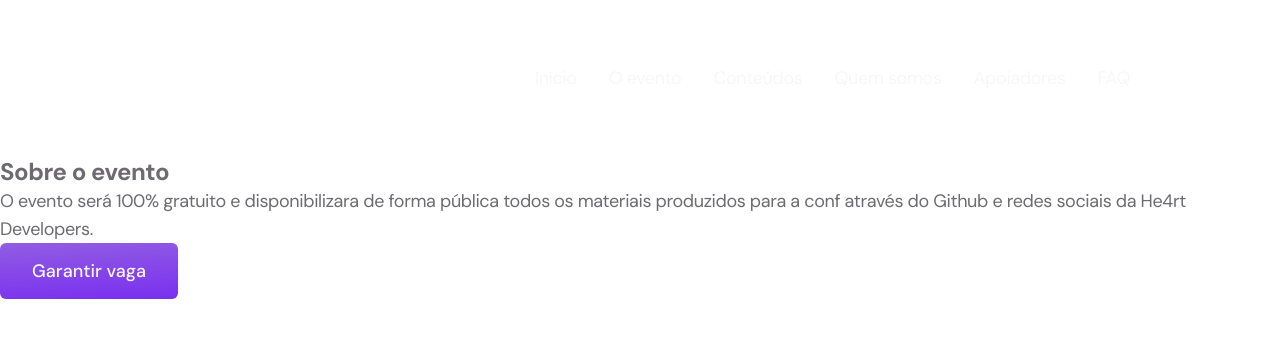
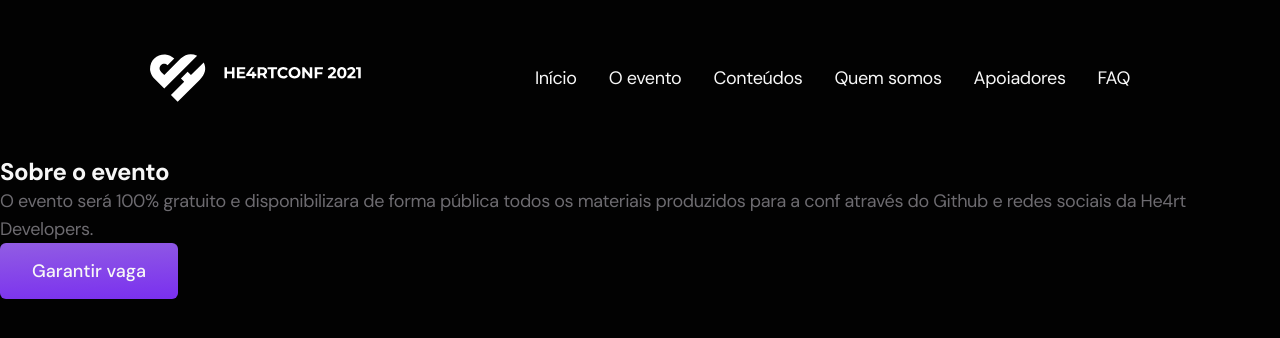
Before and after one commit to he4rt/he4rtconf-landing, a Next.js app: page / in a window 1280 px wide. Shown: the top 338 px of the page. Built offline with nearby package versions, Linux system fonts and the light colour scheme.

Commit message:
feat(ui): create theme

```diff
--- a/src/components/Button/styles.ts
+++ b/src/components/Button/styles.ts
@@ -1,8 +1,16 @@
-import styled from 'styled-components'
+import styled, { css } from 'styled-components'
 
 export const WrapperButton = styled.button`
-  background: linear-gradient(356.91deg, #782cf0 -7.12%, #996cdf 133.4%);
-  color: #f7f7f7;
+  ${({ theme }) => css`
+    background: ${theme.colors.purpleLightGradient};
+    color: ${theme.colors.white};
+    font-weight: ${theme.font.weight.normal};
+    font-size: ${theme.font.sizes.small};
+
+    &:hover {
+      background: ${theme.colors.purpleDarkGradient};
+    }
+  `}
 
   padding: 1.6rem 3.2rem;
   border-radius: 6px;
@@ -13,11 +21,4 @@ export const WrapperButton = styled.button`
   border: none;
   outline: none;
   cursor: pointer;
-
-  font-weight: 500;
-  font-size: 1.8rem;
-
-  &:hover {
-    background: linear-gradient(356.91deg, #3c157b -7.12%, #6e4ea0 133.4%);
-  }
 `
--- a/src/components/Header/styles.ts
+++ b/src/components/Header/styles.ts
@@ -1,4 +1,4 @@
-import styled from 'styled-components'
+import styled, { css } from 'styled-components'
 
 export const WrapperHeader = styled.header`
   width: 100%;
@@ -15,18 +15,20 @@ export const WrapperLinks = styled.div`
 `
 
 export const Link = styled.a`
-  font-family: 'DM Sans';
-  font-weight: 400;
-  font-size: 1.8rem;
+  ${({ theme }) => css`
+    font-weight: ${theme.font.weight.light};
+    font-size: ${theme.font.sizes.small};
+    color: ${theme.colors.white};
+
+    &:hover {
+      color: ${theme.colors.purple};
+    }
+  `}
+
   line-height: 2.3rem;
   letter-spacing: -0.02em;
-  color: #f7f7f7;
   cursor: pointer;
   margin-right: 3.2rem;
-
-  &:hover {
-    color: #782bf1;
-  }
 
   &:last-child {
     margin-right: 0;
--- a/src/components/Text/styles.ts
+++ b/src/components/Text/styles.ts
@@ -1,10 +1,12 @@
-import styled from 'styled-components'
+import styled, { css } from 'styled-components'
 
 export const WrapperText = styled.p`
-  font-family: 'DM Sans';
-  font-weight: 400;
-  font-size: 1.8rem;
   line-height: 2.8rem;
   letter-spacing: -0.02em;
-  color: #6d6b70;
+
+  ${({ theme }) => css`
+    font-weight: ${theme.font.weight.light};
+    font-size: ${theme.font.sizes.small};
+    color: ${theme.colors.gray};
+  `}
 `
--- a/src/components/Title/index.tsx
+++ b/src/components/Title/index.tsx
@@ -4,7 +4,7 @@ export type TitleProps = {
   level: 1 | 2 | 3 | 4 | 5 | 6
   fontWeight: 400 | 600 | 700
   size: 'small' | 'medium' | 'huge'
-  color: 'light' | 'dark'
+  color: 'white' | 'gray'
   children: string
 }
 
@@ -13,7 +13,7 @@ const Title = ({
   level,
   fontWeight,
   size,
-  color = 'light'
+  color = 'white'
 }: TitleProps) => (
   <WrapperTitle level={level} fontWeight={fontWeight} size={size} color={color}>
     {children}
--- a/src/components/Title/styles.ts
+++ b/src/components/Title/styles.ts
@@ -1,30 +1,30 @@
-import styled, { css } from 'styled-components'
+import styled, { css, DefaultTheme } from 'styled-components'
 
 import { TitleProps } from '.'
 
 const wrapperTitleModifiers = {
-  small: () => css`
-    font-size: 2.4rem;
+  small: (theme: DefaultTheme) => css`
+    font-size: ${theme.font.sizes.medium};
   `,
 
-  medium: () => css`
-    font-size: 3.6rem;
+  medium: (theme: DefaultTheme) => css`
+    font-size: ${theme.font.sizes.large};
   `,
 
-  huge: () => css`
-    font-size: 5.2rem;
+  huge: (theme: DefaultTheme) => css`
+    font-size: ${theme.font.sizes.huge};
   `
 }
 
 export const WrapperTitle = styled.h1.attrs<TitleProps>(({ level }) => ({
   as: `h${level}`
 }))<TitleProps>`
-  ${({ fontWeight, size, color }) => css`
+  ${({ theme, fontWeight, size, color }) => css`
     font-weight: ${fontWeight};
     /* TODO mudar a verificação quando tiver o theme para passar somente as cores */
-    color: ${color === 'light' ? '#F7F7F7' : '#6D6B70'};
+    color: ${theme.colors[color]};
     letter-spacing: -0.02em;
 
-    ${!!size && wrapperTitleModifiers[size]}
+    ${!!size && wrapperTitleModifiers[size](theme)}
   `}
 `
--- a/src/pages/index.tsx
+++ b/src/pages/index.tsx
@@ -1,7 +1,9 @@
 import type { NextPage } from 'next'
 import Head from 'next/head'
+import { ThemeProvider } from 'styled-components'
 
 import GlobalStyles from 'styles/global'
+import theme from 'styles/theme'
 
 import Button from 'components/Button'
 import Title from 'components/Title'
@@ -10,7 +12,7 @@ import Header from 'components/Header'
 
 const Home: NextPage = () => {
   return (
-    <>
+    <ThemeProvider theme={theme}>
       <Head>
         <title>He4rt Conference | 2021</title>
         <meta
@@ -25,7 +27,7 @@ const Home: NextPage = () => {
       </Head>
       <GlobalStyles />
       <Header />
-      <Title color="dark" fontWeight={700} level={2} size="small">
+      <Title color="white" fontWeight={700} level={2} size="small">
         Sobre o evento
       </Title>
       <Text>
@@ -34,7 +36,7 @@ const Home: NextPage = () => {
         He4rt Developers.
       </Text>
       <Button>Garantir vaga</Button>
-    </>
+    </ThemeProvider>
   )
 }
 
--- a/src/styles/global.ts
+++ b/src/styles/global.ts
@@ -1,4 +1,4 @@
-import { createGlobalStyle } from 'styled-components'
+import { createGlobalStyle, css } from 'styled-components'
 
 const GlobalStyles = createGlobalStyle`
   * {
@@ -7,7 +7,10 @@ const GlobalStyles = createGlobalStyle`
     box-sizing: border-box;
     -webkit-font-smoothing: antialiased;
     -moz-osx-font-smoothing: grayscale;
-    font-family: 'DM Sans', sans-serif;
+    ${({ theme }) => css`
+      font-family: ${theme.font.family};
+    `}
+
     &::before,
     &::after {
       box-sizing: inherit;
@@ -17,6 +20,12 @@ const GlobalStyles = createGlobalStyle`
   html {
     font-size: 62.5%;
   }
+
+  body {
+    ${({ theme }) => css`
+      background-color: ${theme.colors.background};
+    `}
+  }
 `
 
 export default GlobalStyles
--- /dev/null
+++ b/src/styles/theme.ts
@@ -0,0 +1,32 @@
+const theme = {
+  font: {
+    family: 'DM Sans, sans-serif',
+    weight: {
+      light: 400,
+      normal: 500,
+      semibold: 600,
+      bold: 700
+    },
+    sizes: {
+      small: '1.8rem',
+      medium: '2.4rem',
+      large: '3.6rem',
+      huge: '5.2rem'
+    }
+  },
+  colors: {
+    background: '#020202',
+    black: '#0D0D0D',
+    secondBlack: '#0A0A0A',
+    gray: '#6d6b70',
+    purple: '#782BF1',
+    white: '#F7F7F7',
+    green: '#0CCA4A',
+    purpleLightGradient:
+      'linear-gradient(356.91deg, #782CF0 -7.12%, #996CDF 133.4%)',
+    purpleDarkGradient:
+      'linear-gradient(356.91deg, #3C157B -7.12%, #6E4EA0 133.4%)'
+  }
+}
+
+export default theme
```
Also changed, not shown: src/components/PartnerCard/styles.ts (+7 -2 lines), src/components/SpeakerCard/styles.ts (+28 -10 lines), src/types/styled-components.d.ts (added, +8 -0 lines).
